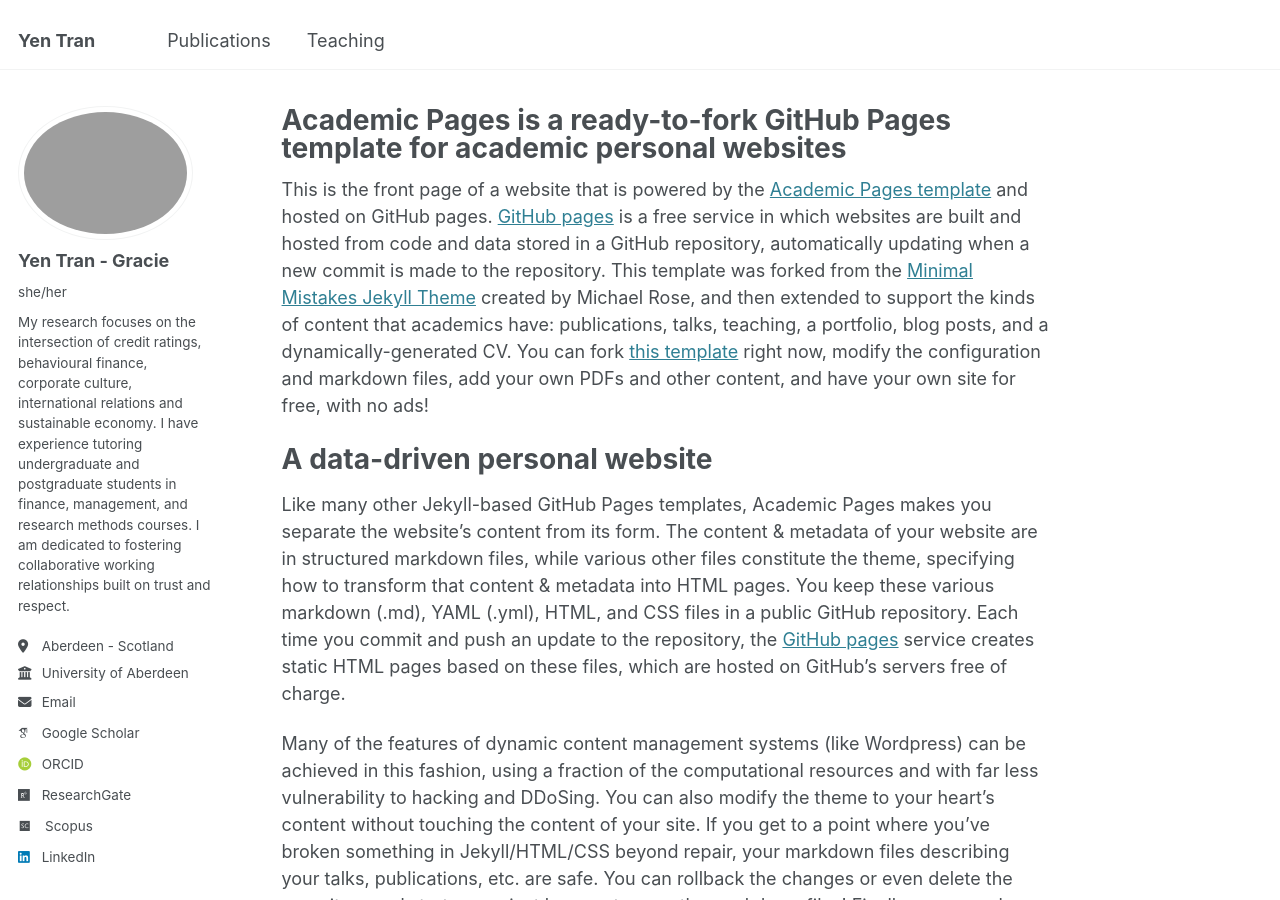
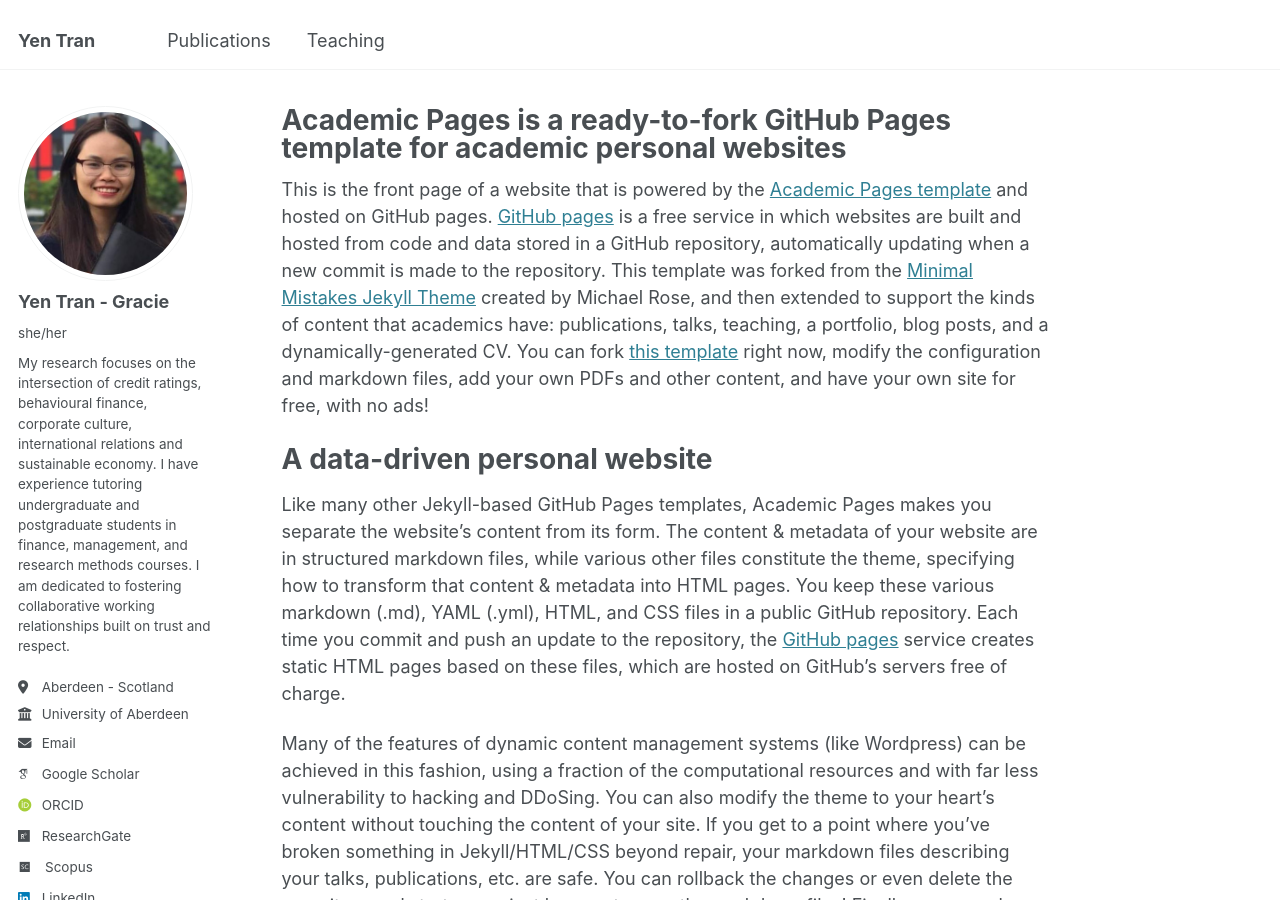
Before and after one commit to Graciesgrace/mywebpage, a Jekyll site: the page built from _pages/about.md, in a window 1280 px wide and 900 px high. Built offline with Jekyll 4.4.1, drawn with Linux system fonts in a browser that asks for light colours; some web fonts are replaced.

Commit message:
Update _config.yml

```diff
--- a/_config.yml
+++ b/_config.yml
@@ -22,7 +22,7 @@
 #               Additional customization can be done by editing /_includes/author-profile.html
 author:
   # Biographic information
-  avatar           : "profile.jpq"
+  avatar           : "profile.jpg"
   name             : "Yen Tran - Gracie"
   pronouns         : "she/her" # example: "she/her"
   bio              : "My research focuses on the intersection of credit ratings, behavioural finance, corporate culture, international relations and sustainable economy. I have experience tutoring undergraduate and postgraduate students in finance, management, and research methods courses. I am dedicated to fostering collaborative working relationships built on trust and respect."
```
